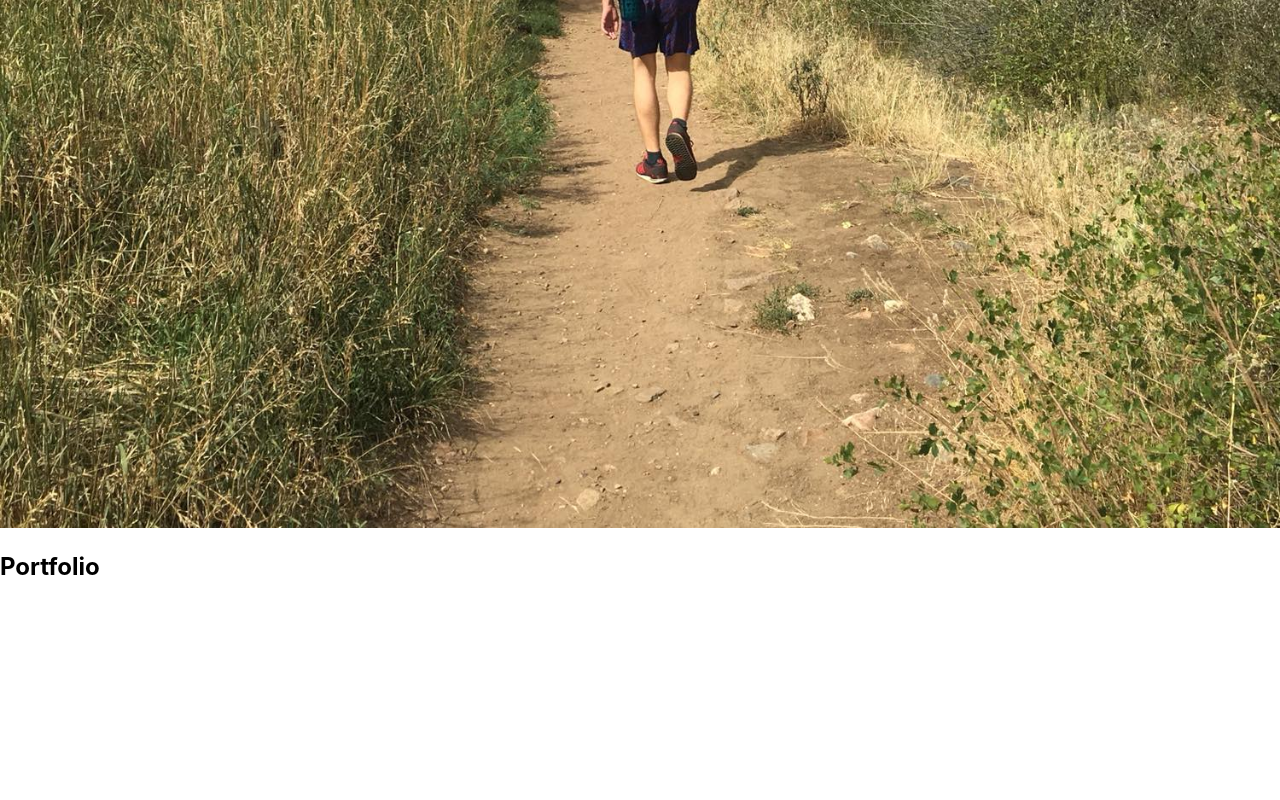
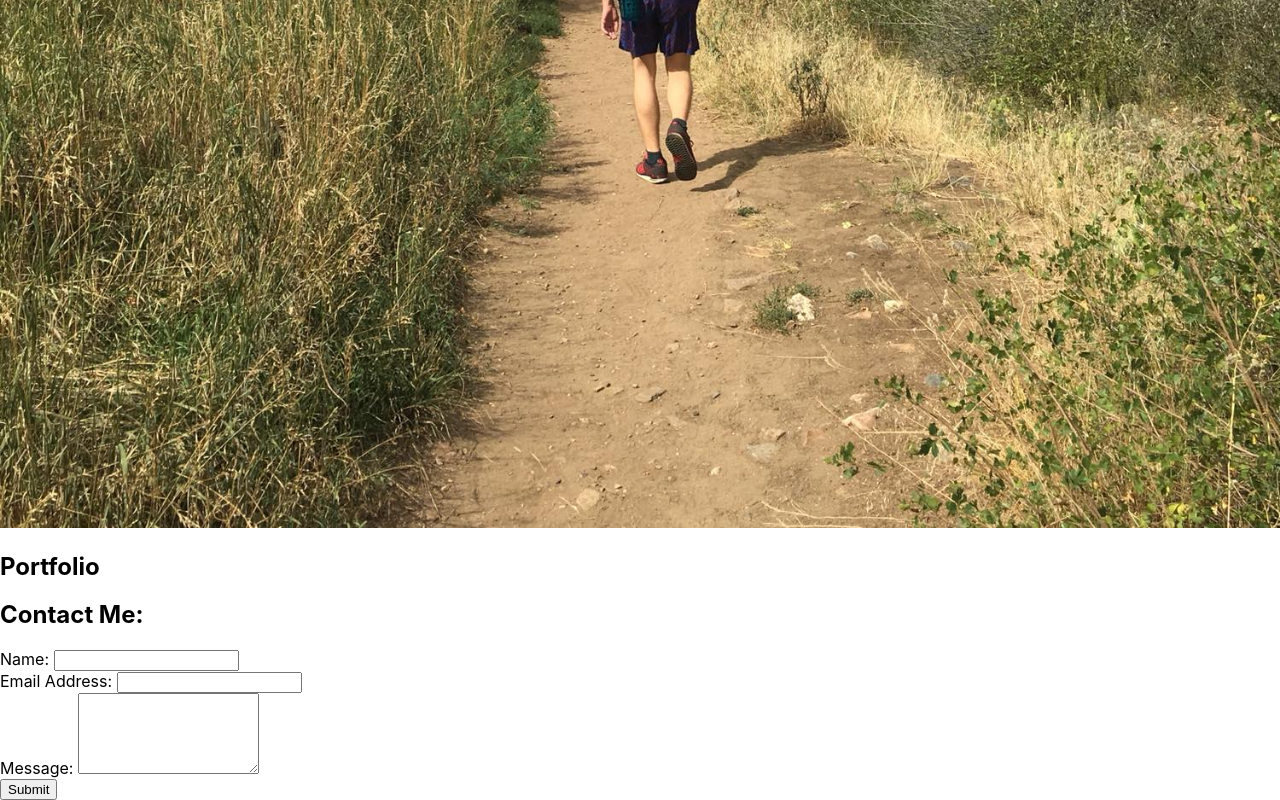
Before and after one commit to rpodols/react-portfolio, a React (Create React App) app: page / in a window 1280 px wide. Shown: the part 970-1770 px from the top of the page. Before the commit the page ends 1570 px from the top, so only its background shows below. Built offline with nearby package versions, Linux system fonts and the light colour scheme.

Commit message:
added contact component and form

```diff
--- a/src/App.js
+++ b/src/App.js
@@ -2,6 +2,7 @@
 import About from './components/About';
 import Navigation from './components/Nav';
 import Portfolio from './components/Portfolio';
+import Contact from './components/Contact';
 
 function App() {
   return (
@@ -10,6 +11,7 @@
       <main>
         <About></About>
         <Portfolio></Portfolio>
+        <Contact></Contact>
       </main>
     </div>
   );
--- a/src/components/Contact/index.js
+++ b/src/components/Contact/index.js
@@ -1,21 +1,32 @@
-import React from 'react';
+import React, { useState } from 'react';
 
 function Contact() {
+    const [formState, setFormState] = useState({ name: '', email: '', message: '' });
+    const { name, email, message } = formState;
+
+    function handleChange(e) {
+        setFormState({...formState, [e.target.name]: e.target.value})
+    }
+    function handleSubmit(e) {
+        e.preventDefault();
+        console.log(formState);
+    }
+
   return (
     <section>
       <h1 id="contact">Contact Me:</h1>
-        <form id="contact-form">
+        <form id="contact-form" onSubmit={handleSubmit}>
             <div>
                 <label htmlFor="name">Name: </label>
-                <input type="text" name="name" />
+                <input type="text" defaultValue={name} onChange={handleChange} name="name" />
             </div>
             <div>
                 <label htmlFor="email">Email Address: </label>
-                <input type="email" name="email" />
+                <input type="email" defaultValue={email} name="email" onChange={handleChange} />
             </div>
             <div>
                 <label htmlFor="message">Message: </label>
-                <textarea name="message" rows="5" />
+                <textarea name="message" defaultValue={message} onChange={handleChange} rows="5" />
             </div>
             <button type="submit">Submit</button>
         </form>
```
